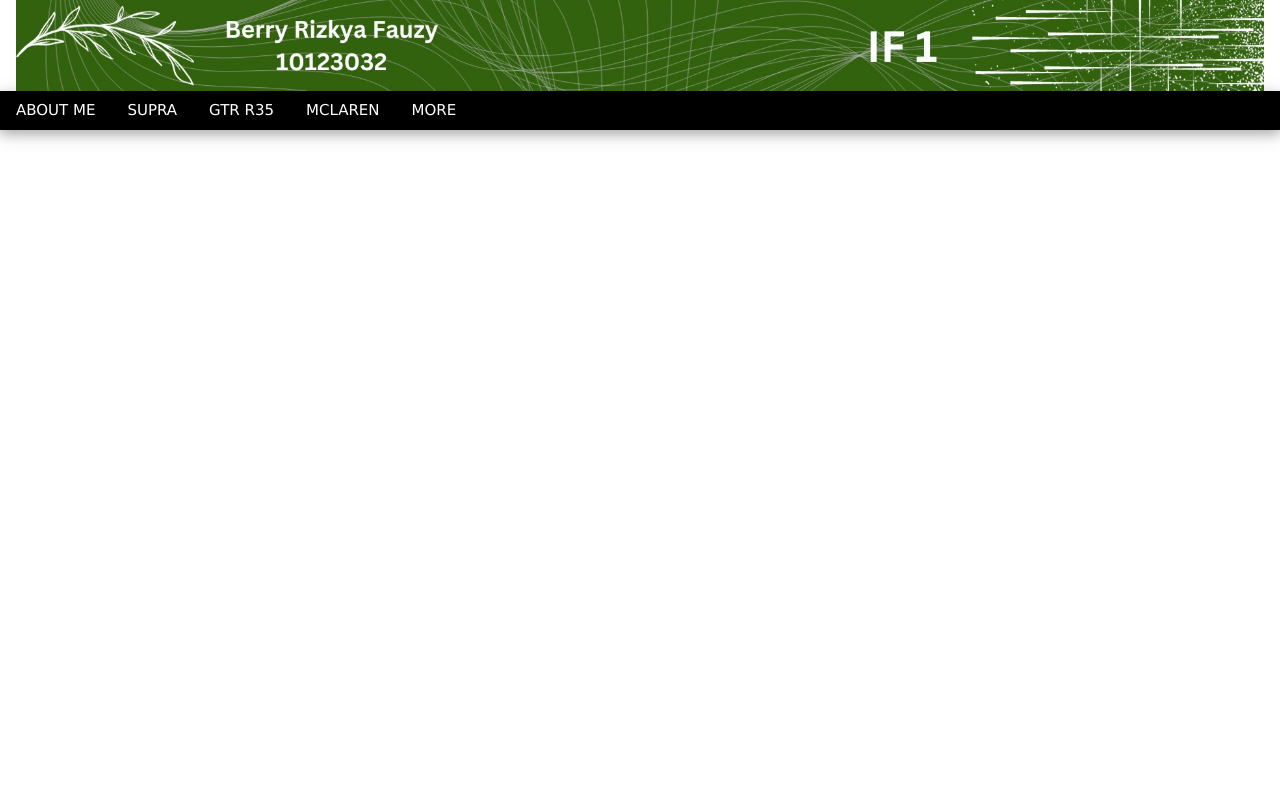
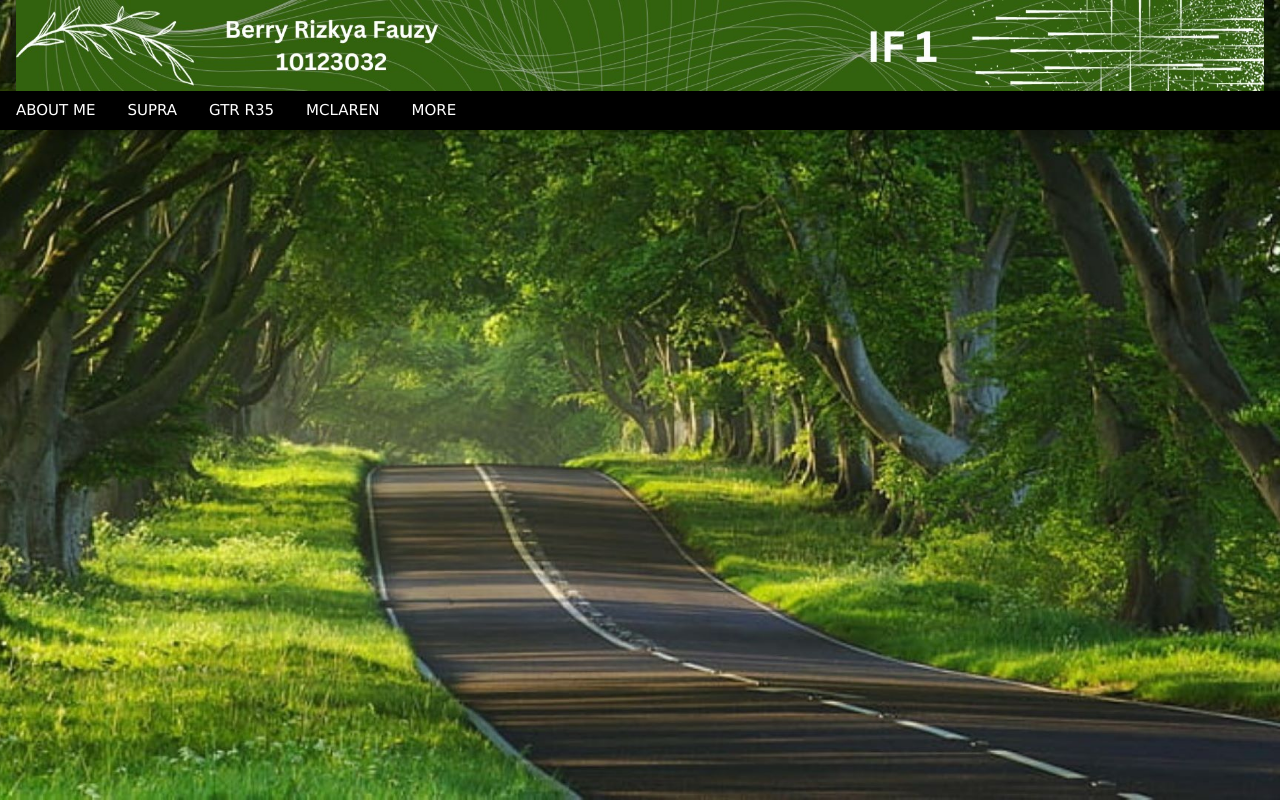
Before and after one commit to berryrizkyafauzy/tugasbesar, a plain HTML site: page index.html in a window 1280 px wide. Drawn offline with Linux system fonts and the light colour scheme.

Commit message:
background

```diff
--- a/index.html
+++ b/index.html
@@ -1,7 +1,7 @@
  <html>
 <style>
     body {
-       background-image: url("wallpaper.jpg");
+       background-image: url("img/wallpaper.jpg");
        background-position: center;
        background-size: cover;
    }
```
